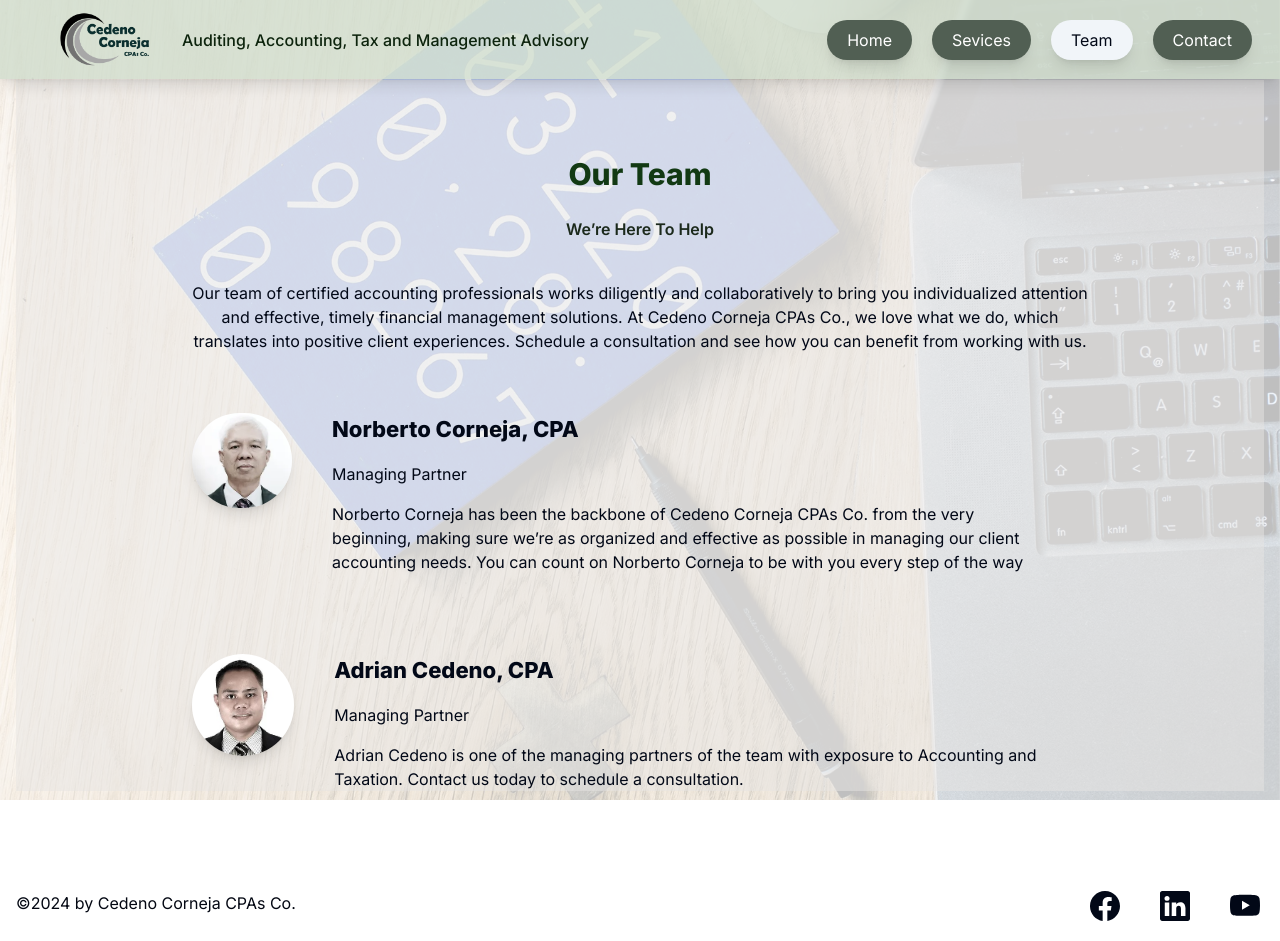
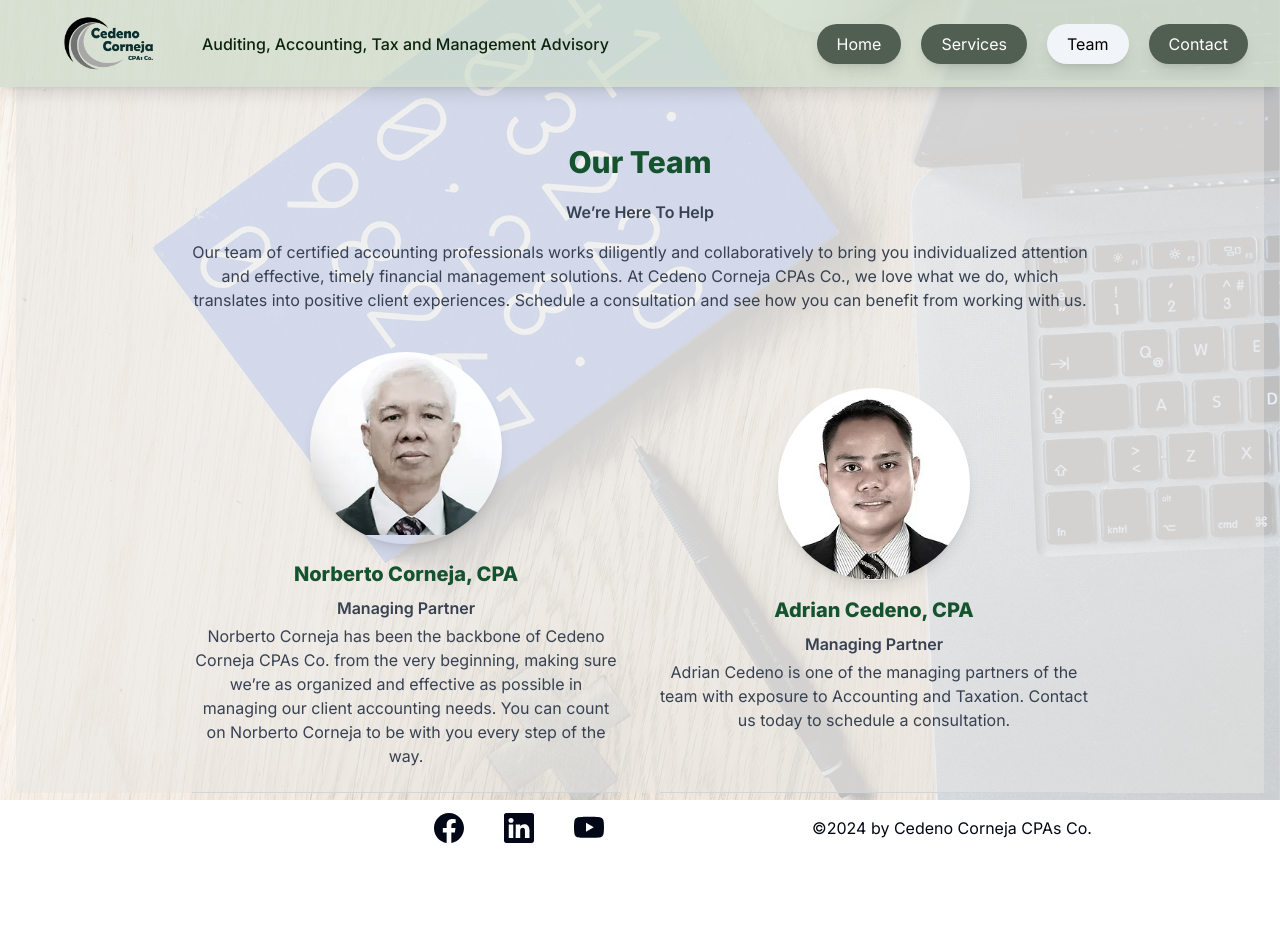
Before and after one commit to adrian007143/CedenoCornejaWeb, a Next.js app: page /team in a window 1280 px wide. After the commit the page ends 863 px from the top, so only its background shows below. Built offline with nearby package versions, Linux system fonts and the light colour scheme.

Commit message:
update web profile

```diff
--- a/app/(website)/team/page.tsx
+++ b/app/(website)/team/page.tsx
@@ -5,15 +5,11 @@
 
 function Team() {
   return (
-    <div className="flex flex-col  mb-20">
-      <div className="flex flex-col text-center justify-center mx-40">
-        <div className="text-[30px] mt-2 mb-5 text-[#0d350df9] font-extrabold">
-          Our Team
-        </div>
-        <div className="mb-10 font-semibold text-[#1b291b]">
-          We’re Here To Help
-        </div>
-        <p>
+    <div className="flex flex-col md:mx-auto md:max-w-4xl">
+      <div className="text-center mb-10">
+        <h2 className="text-3xl font-extrabold text-green-900 mb-5 transition-all duration-500 ease-in-out">Our Team</h2>
+        <p className="font-semibold text-gray-700 transition-all duration-500 ease-in-out">We’re Here To Help</p>
+        <p className="mt-4 text-gray-700 transition-all duration-500 ease-in-out">
           Our team of certified accounting professionals works diligently and
           collaboratively to bring you individualized attention and effective,
           timely financial management solutions. At Cedeno Corneja CPAs Co., we
@@ -22,53 +18,33 @@
           us.
         </p>
       </div>
-      {/* start here */}
-      <div className="lg:flex lg:justify-start lg:flex-col lg:mt-10 gap-20 lg:mx-40 md:m-auto md:flex md:flex-col">
-        <div className="flex md:mt-5">
-          <div style={{minWidth: 100,
-            maxWidth: 250,
-            minHeight: 100,
-            maxHeight: 250,}}>
-            <Image
-              src={Norberto}
-              alt="Norberto"
-              width={250}
-              height={250}
-              className="rounded-full shadow-lg"
-
-            />
+      <div className="grid grid-cols-1 gap-10 lg:grid-cols-2">
+        {/* Norberto's section */}
+        <div className="flex justify-center items-center flex-col border-b border-gray-300 pb-6 transition-all duration-500 ease-in-out transform hover:scale-105">
+          <div className="w-48 h-48 rounded-full overflow-hidden shadow-lg mb-4">
+            <Image src={Norberto} alt="Norberto" layout="responsive" />
           </div>
-          <div className="flex flex-col gap-4 mx-10 ">
-            <h1 className="font-extrabold text-[22px]">
-              Norberto Corneja, CPA
-            </h1>
-            <p>Managing Partner</p>
-            <p>
+          <div className="text-center">
+            <h3 className="text-xl font-extrabold text-green-900 mb-2 transition-all duration-500 ease-in-out">Norberto Corneja, CPA</h3>
+            <p className="font-semibold mb-1 text-gray-700 transition-all duration-500 ease-in-out">Managing Partner</p>
+            <p className="text-gray-700 transition-all duration-500 ease-in-out">
               Norberto Corneja has been the backbone of Cedeno Corneja CPAs Co.
               from the very beginning, making sure we’re as organized and
-              effective as possible in managing our client   accounting needs.
+              effective as possible in managing our client accounting needs.
               You can count on Norberto Corneja to be with you every step of the
-              way
+              way.
             </p>
           </div>
         </div>
-        <div className="flex">
-          <div style={{minWidth: 100,
-            maxWidth: 250,
-            minHeight: 100,
-            maxHeight: 250,}}>
-            <Image
-              src={Adrian}
-              alt="adrian"
-              width={160}
-              height={160}
-              className="rounded-full shadow-lg"
-            />
+        {/* Adrian's section */}
+        <div className="flex justify-center items-center flex-col border-b border-gray-300 pb-6 transition-all duration-500 ease-in-out transform hover:scale-105">
+          <div className="w-48 h-48 rounded-full overflow-hidden shadow-lg mb-4">
+            <Image src={Adrian} alt="Adrian" layout="responsive" />
           </div>
-          <div className="flex flex-col gap-4 mx-10 je">
-            <h1 className="font-extrabold text-[22px]">Adrian Cedeno, CPA</h1>
-            <p>Managing Partner</p>
-            <p>
+          <div className="text-center">
+            <h3 className="text-xl font-extrabold text-green-900 mb-2 transition-all duration-500 ease-in-out">Adrian Cedeno, CPA</h3>
+            <p className="font-semibold mb-1 text-gray-700 transition-all duration-500 ease-in-out">Managing Partner</p>
+            <p className="text-gray-700 transition-all duration-500 ease-in-out">
               Adrian Cedeno is one of the managing partners of the team with
               exposure to Accounting and Taxation. Contact us today to schedule
               a consultation.
--- a/app/globals.css
+++ b/app/globals.css
@@ -74,3 +74,12 @@
     @apply bg-background text-foreground;
   }
 }
+
+.map-container {
+  position: absolute;
+  top: 0;
+  left: 0;
+  width: 100%;
+  height: 100%;
+  z-index: -1;
+}
--- a/app/testpage/page.tsx
+++ b/app/testpage/page.tsx
@@ -1,7 +1,11 @@
-const page = () => {
+import Formtesting from "@/components/shared/formtesting";
+
+const TestPage = async () => {
   return (
-    <div>This is Test page</div>
-  )
-}
+    <div>
+      <Formtesting/>
+    </div>
+  );
+};
 
-export default page
+export default TestPage;
--- a/components/navigation/Footer.tsx
+++ b/components/navigation/Footer.tsx
@@ -3,26 +3,38 @@
 
 const NavFooter = () => {
   const socialMedia = [
-    //***Add here new social media links***
-    { href: "https://web.facebook.com/cedeno.corneja", icon: <BsFacebook /> },
+    {
+      href: "https://web.facebook.com/cedeno.corneja",
+      icon: <BsFacebook />,
+      name: "Facebook",
+    },
     {
       href: "https://www.linkedin.com/company/cedeno-corneja-cpas-co",
       icon: <BsLinkedin />,
+      name: "LinkedIn",
     },
     {
       href: "https://www.youtube.com/channel/UC7joGXDAXh4RqA1YX1YD27Q",
       icon: <BsYoutube />,
+      name: "YouTube",
     },
   ];
 
   return (
-    <div className="flex item-center w-full mt-auto">
-      <div className="text-center text-gray-950 justify-between py-5 px-4">
+    <div className="flex flex-col lg:flex-row items-center w-full mt-auto">
+      <div className="text-center text-gray-950 py-5 px-4 lg:order-2 lg:flex-1">
         ©2024 by Cedeno Corneja CPAs Co.
       </div>
-      <div className="flex justify-end item-center flex-auto">
+      <div className="flex justify-center lg:justify-end items-center lg:flex-1 lg:order-1">
         {socialMedia.map((link) => (
-          <Link key={link.href} href={link.href} className="m-5 text-[30px]">
+          <Link
+            key={link.href}
+            href={link.href}
+            className="m-2 lg:m-5 text-[30px] hover:text-blue-500"
+            target="_blank"
+            rel="noopener noreferrer"
+            aria-label={link.name}
+          >
             {link.icon}
           </Link>
         ))}
--- a/components/navigation/Header.tsx
+++ b/components/navigation/Header.tsx
@@ -1,5 +1,6 @@
 "use client";
 
+import { useState } from "react";
 import Link from "next/link";
 import { usePathname } from "next/navigation";
 import Image from "next/image";
@@ -8,43 +9,45 @@
 import Container from "../shared/container";
 
 function Header() {
-  //**Highlight Navigation Link **/
+  // ** Highlight Navigation Link **
   const currentPath = usePathname();
+  const [isMenuOpen, setIsMenuOpen] = useState(false);
 
-  // ***List of navigation links***/
+  // *** List of navigation links ***
   const links = [
     { label: "Home", href: "/" },
     // { label: "About", href: "/about" },
-    { label: "Sevices", href: "/services" },
+    { label: "Services", href: "/services" },
     { label: "Team", href: "/team" },
     { label: "Contact", href: "/contact" },
+    // { label: "Testing", href: "/testpage" },
   ];
 
   return (
-    <nav className="flex item-center  gap-20 bg-[#d0ddcc] bg-opacity-80 w-full shadow-lg fixed p-3 ">
-      <Container className="flex items-center justify-between gap-20">
-        <div className="flex items-center justify-start">
+    <nav className="flex items-center bg-[#d0ddcc] bg-opacity-80 w-full shadow-lg fixed top-0 left-0 right-0 text-white p-4 z-10">
+      <Container className="flex items-center justify-between">
+        <div className="flex items-center justify-start gap-4">
           <Link href="/" className="px-8 py-0">
             <Image
-              src={cclogo}
-              width={90}
-              height={90}
-              alt="Picture of the author"
+            src={cclogo}
+            width={90}
+            height={90}
+            alt="Company Logo"
             />
           </Link>
-          <p className=" text-[16px] text-[#0d240d] font-medium ">
-            Auditing, Accounting, Tax and Management Advisory{" "}
+          <p className="text-[16px] text-[#0d240d] font-medium hidden md:block">
+            Auditing, Accounting, Tax and Management Advisory
           </p>
         </div>
-        <div className="flex items-center flex-auto justify-end gap-2">
-          <ul className="flex item-justify gap-5">
+        <div className="hidden md:flex items-center gap-5">
+          <ul className="flex items-center gap-5">
             {links.map((link) => (
               <Link
                 key={link.href}
                 href={link.href}
                 className={classnames({
-                  "bg-slate-100": link.href === currentPath,
-                  "bg-[#515f53] text-[white]": link.href !== currentPath,
+                  "bg-slate-100 text-black": link.href === currentPath,
+                  "bg-[#515f53] text-white": link.href !== currentPath,
                   "rounded-full px-5 py-2 shadow-lg hover:bg-slate-200 hover:text-black transition-all":
                     true,
                 })}
@@ -54,19 +57,49 @@
             ))}
           </ul>
         </div>
-
-        {/****THIS FOR DEVELOPMENT STAGE ***/ }
-        {/* <div className="flex items-center gap-4 ">
-           <Link href="#" className="rounded-full px-5 py-2 shadow-lg bg-gray-900 text-[white] hover:bg-slate-200 transition-all">
-                Login
-           </Link>
-           <Link href="#" className="rounded-full px-5 py-2 shadow-lg bg-[#183118] text-[white] hover:bg-slate-200 transition-all">
-                Sign-up
-           </Link>
-
-        </div> */}
-
+        <div className="flex items-center md:hidden">
+          <button
+            onClick={() => setIsMenuOpen(!isMenuOpen)}
+            className="text-black focus:outline-none"
+          >
+            <svg
+              xmlns="http://www.w3.org/2000/svg"
+              className="h-6 w-6"
+              fill="none"
+              viewBox="0 0 24 24"
+              stroke="currentColor"
+            >
+              <path
+                strokeLinecap="round"
+                strokeLinejoin="round"
+                strokeWidth={2}
+                d={
+                  isMenuOpen ? "M6 18L18 6M6 6l12 12" : "M4 6h16M4 12h16m-7 6h7"
+                }
+              />
+            </svg>
+          </button>
+        </div>
       </Container>
+      {isMenuOpen && (
+        <div className="md:hidden bg-[#d0ddcc] bg-opacity-80 w-full py-4">
+          <ul className="flex flex-col items-center gap-4">
+            {links.map((link) => (
+              <Link
+                key={link.href}
+                href={link.href}
+                className={classnames({
+                  "text-black": link.href === currentPath,
+                  "text-[#515f53]": link.href !== currentPath,
+                  "hover:text-black transition-all": true,
+                })}
+              >
+                <li>{link.label}</li>
+              </Link>
+            ))}
+          </ul>
+        </div>
+      )}
     </nav>
   );
 }
--- a/components/shared/container.tsx
+++ b/components/shared/container.tsx
@@ -1,13 +1,9 @@
+interface containerProps {
+  children: React.ReactNode;
+  className?: string;
+}
 
-interface containerProps{
-    children: React.ReactNode,
-    className?: string,
-    }
-
-
-function Container({children, className}:containerProps) {
-  return (
-    <div className={`max-auto w-full px-4 ${className}`}>{children}</div>
-  )
+function Container({ children, className }: containerProps) {
+  return <div className={`max-auto w-full px-4 ${className}`}>{children}</div>;
 }
-export default Container
+export default Container;
--- /dev/null
+++ b/components/shared/formtesting.tsx
@@ -0,0 +1,104 @@
+import React from "react";
+
+const Formtesting = () => {
+  return (
+    <div>
+
+      <section className="text-gray-600 body-font relative">
+        <div className="container px-5 py-24 mx-auto flex sm:flex-nowrap flex-wrap">
+          <div className="lg:w-2/3 md:w-1/2 bg-gray-300 rounded-lg overflow-hidden sm:mr-10 p-10 flex items-end justify-start relative">
+            <iframe
+              className="absolute inset-0"
+              width="100%"
+              height="100%"
+              title="map"
+              style={{
+                filter: "grayscale(1) contrast(1.2) opacity(0.4)",
+                margin: "0",
+                border: "none",
+                overflow: "hidden",
+              }} // Remove scrolling attribute and set overflow to hidden
+              src="https://maps.google.com/maps?width=100%&height=600&hl=en&q=%C4%B0zmir+(My%20Business%20Name)&ie=UTF8&t=&z=14&iwloc=B&output=embed"
+            ></iframe>
+            <div className="bg-white relative flex flex-wrap py-6 rounded shadow-md">
+              <div className="lg:w-1/2 px-6">
+                <h2 className="title-font font-semibold text-gray-900 tracking-widest text-xs">
+                  ADDRESS
+                </h2>
+                <p className="mt-1">
+                  Photo booth tattooed prism, portland taiyaki hoodie neutra
+                  typewriter
+                </p>
+              </div>
+              <div className="lg:w-1/2 px-6 mt-4 lg:mt-0">
+                <h2 className="title-font font-semibold text-gray-900 tracking-widest text-xs">
+                  EMAIL
+                </h2>
+                <a href="#" className="text-indigo-500 leading-relaxed">
+                  example@email.com
+                </a>
+                <h2 className="title-font font-semibold text-gray-900 tracking-widest text-xs mt-4">
+                  PHONE
+                </h2>
+                <p className="leading-relaxed">123-456-7890</p>
+              </div>
+            </div>
+          </div>
+          <div className="lg:w-1/3 md:w-1/2 bg-[#fcfdfc] shadow-2xl  flex flex-col md:ml-auto w-full md:py-8 mt-8 md:mt-0 lg:p-4 rounded-lg">
+            <h2 className="text-gray-900 text-lg mb-1 font-medium title-font text-center ">
+              Contac us
+            </h2>
+
+            <div className="relative mb-4">
+              <label htmlFor="name" className="leading-7 text-sm text-gray-600">
+                Name
+              </label>
+              <input
+                type="text"
+                id="name"
+                name="name"
+                className="w-full bg-white rounded border border-gray-300 focus:border-indigo-500 focus:ring-2 focus:ring-indigo-200 text-base outline-none text-gray-700 py-1 px-3 leading-8 transition-colors duration-200 ease-in-out"
+              />
+            </div>
+            <div className="relative mb-4">
+              <label
+                htmlFor="email"
+                className="leading-7 text-sm text-gray-600"
+              >
+                Email
+              </label>
+              <input
+                type="email"
+                id="email"
+                name="email"
+                className="w-full bg-white rounded border border-gray-300 focus:border-indigo-500 focus:ring-2 focus:ring-indigo-200 text-base outline-none text-gray-700 py-1 px-3 leading-8 transition-colors duration-200 ease-in-out"
+              />
+            </div>
+            <div className="relative mb-4">
+              <label
+                htmlFor="message"
+                className="leading-7 text-sm text-gray-600"
+              >
+                Message
+              </label>
+              <textarea
+                id="message"
+                name="message"
+                className="w-full bg-white rounded border border-gray-300 focus:border-indigo-500 focus:ring-2 focus:ring-indigo-200 h-32 text-base outline-none text-gray-700 py-1 px-3 resize-none leading-6 transition-colors duration-200 ease-in-out"
+              ></textarea>
+            </div>
+            <button className="text-white bg-indigo-500 border-0 py-2 px-6 focus:outline-none hover:bg-indigo-600 rounded text-lg">
+              Submit
+            </button>
+            <p className="text-xs text-gray-500 mt-3">
+              Chicharrones blog helvetica normcore iceland tousled brook viral
+              artisan.
+            </p>
+          </div>
+        </div>
+      </section>
+    </div>
+  );
+};
+
+export default Formtesting;
```
